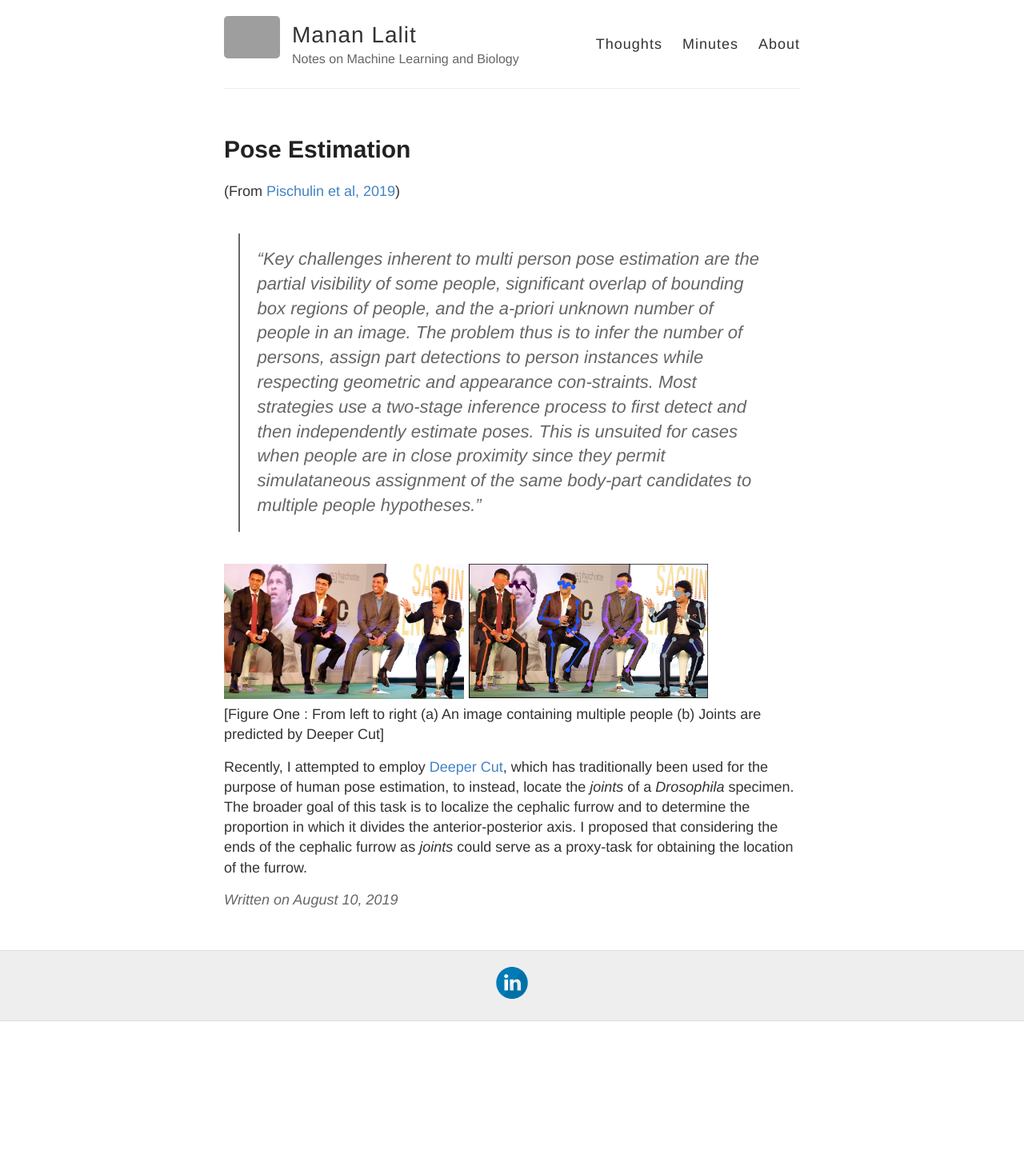
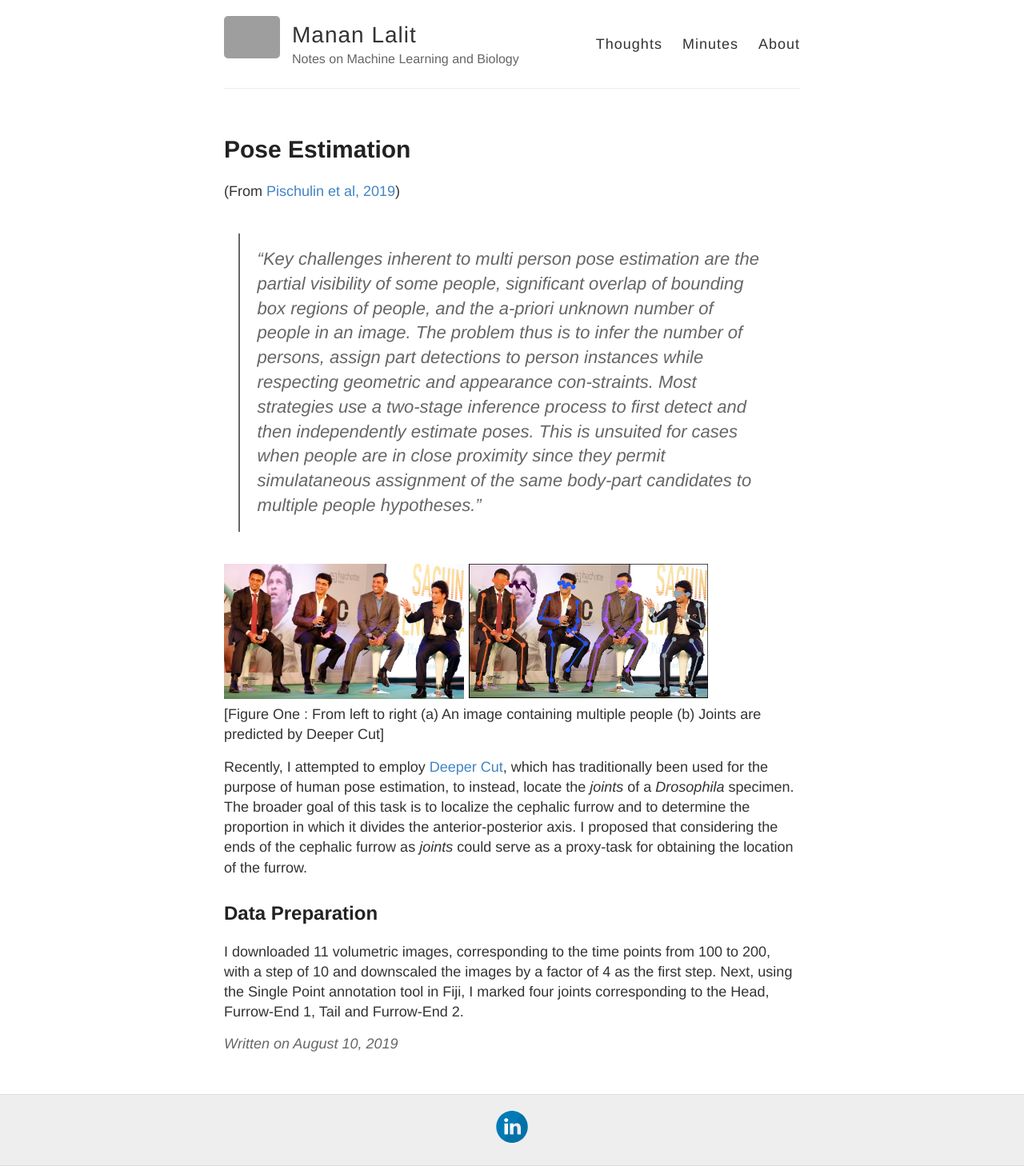
Before and after one commit to malaalam/minuteskeeper, a Jekyll site: the page built from _posts/2019-08-10-10-August-2019.md, in a window 1280 px wide. Shown: the whole page at 80% size. Built offline with Jekyll 4.4.1, drawn with Linux system fonts in a browser that asks for light colours; a script that is not in the unit is left out; comment, search, counter and statistics services are not loaded; before the commit the page ends 1277 px from its top, so only the background shows below that; grey boxes are pictures that could not be loaded.

Commit message:
Added text about Data Preparation

```diff
--- a/_posts/2019-08-10-10-August-2019.md
+++ b/_posts/2019-08-10-10-August-2019.md
@@ -18,3 +18,7 @@ comments: true
 </p>
 
 Recently, I attempted to employ [Deeper Cut](https://arxiv.org/abs/1605.03170), which has traditionally been used for the purpose of human pose estimation, to instead, locate the *joints* of a *Drosophila* specimen. The broader goal of this task is to localize the cephalic furrow and to determine the proportion in which it divides the anterior-posterior axis. I proposed that considering the ends of the cephalic furrow as *joints* could serve as a proxy-task for obtaining the location of the furrow.
+
+## Data Preparation
+
+I downloaded 11 volumetric images, corresponding to the time points from 100 to 200, with a step of 10 and downscaled the images by a factor of 4 as the first step. Next, using the Single Point annotation tool in Fiji, I marked four joints corresponding to the Head, Furrow-End 1, Tail and Furrow-End 2.
```
